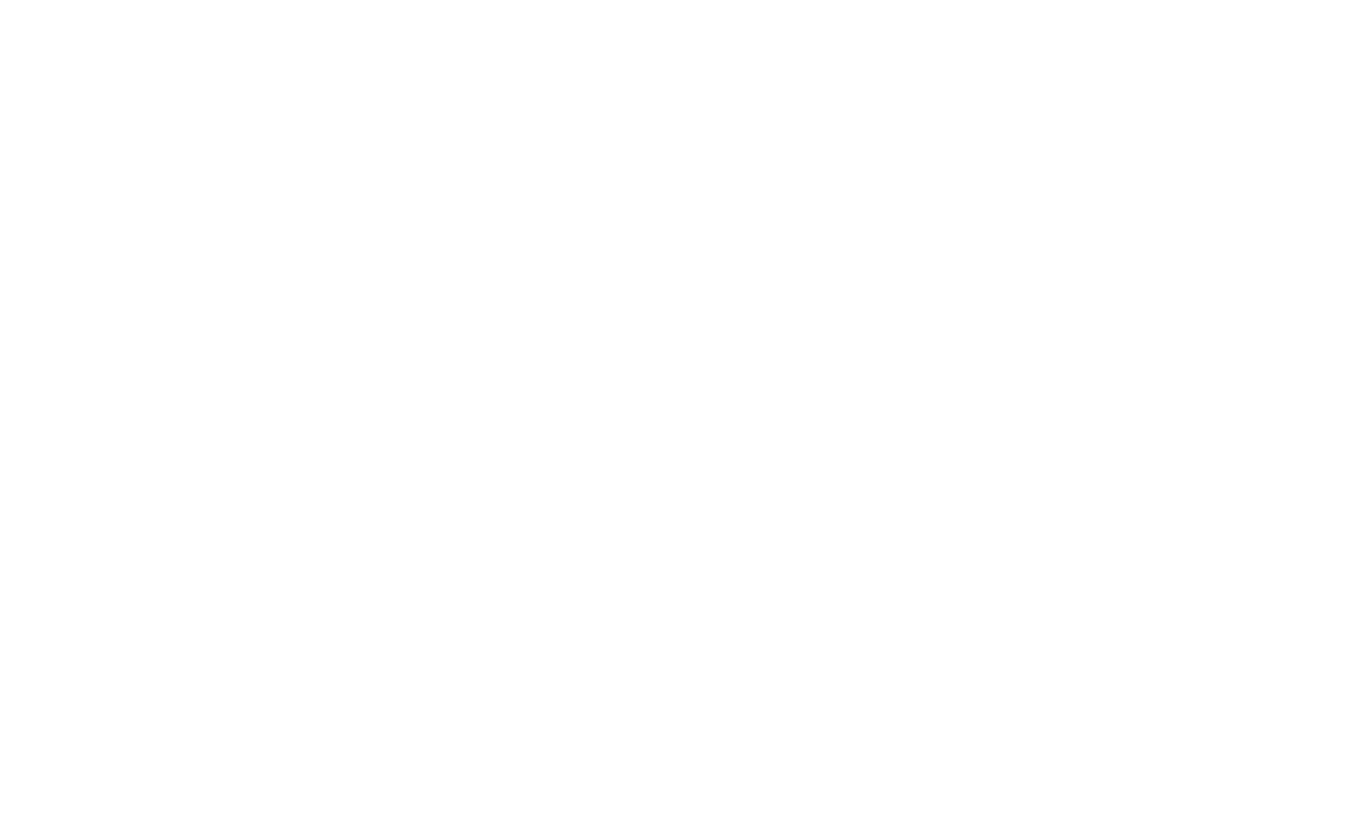
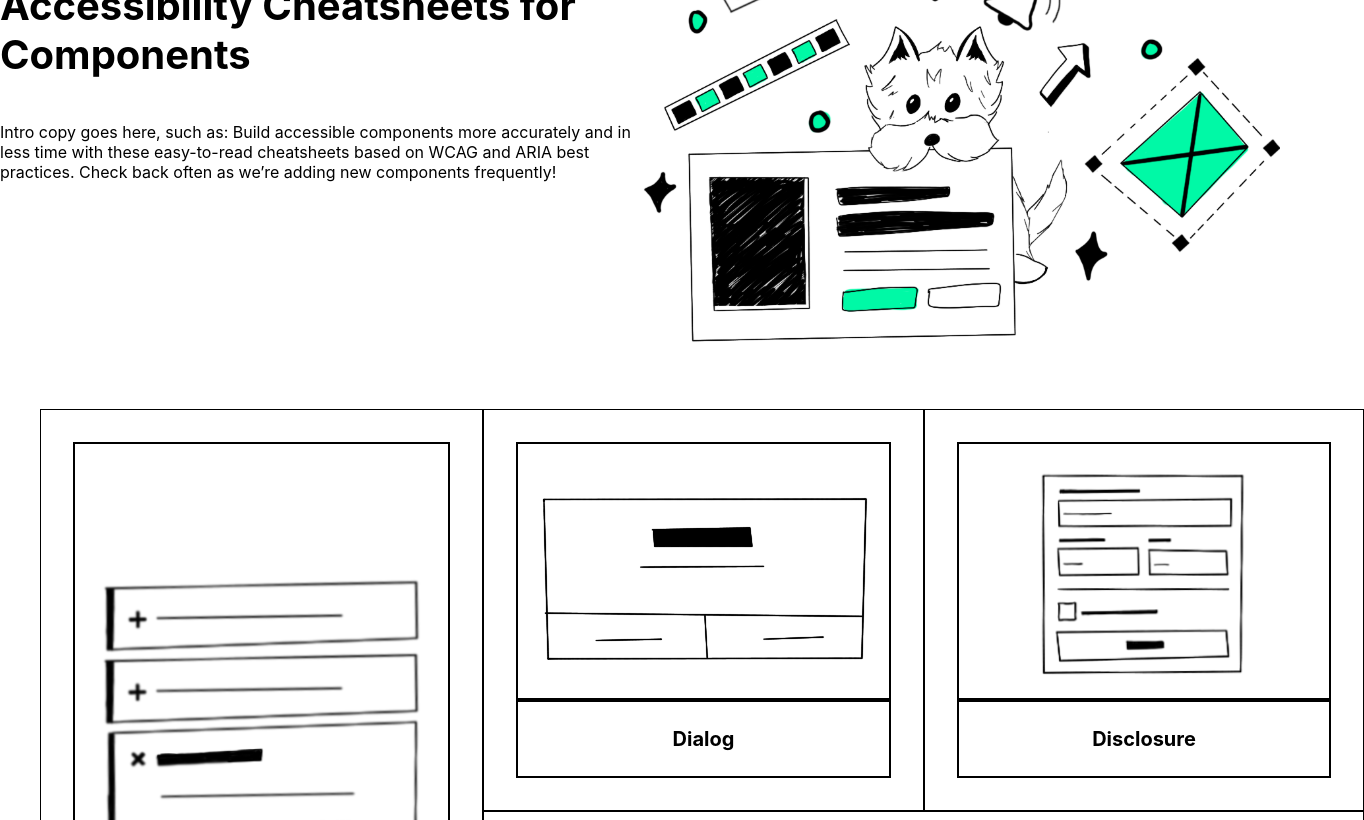
Before and after one commit to sparkbox/accessible-components, a Next.js app: page / in a window 1280 px wide. Before the commit this address had no page. Shown: the part 280-1100 px from the top of the page, 1364 px wide, since content can reach past the window. Before the commit the page ends 800 px from the top, so only its background shows below. Built offline with nearby package versions, Linux system fonts and the light colour scheme.

Commit message:
feat: Add CI checks
They can check if the commit messages are formatted correctly.

FSA22V2-231

```diff
--- /dev/null
+++ b/src/pages/index.jsx
@@ -0,0 +1,47 @@
+import React from 'react';
+import Layout from '../components/Layout';
+import ComponentCard from '../components/ComponentCard';
+
+export default function Home() {
+  return (
+    <Layout pageTitle="Home">
+      <div className="home">
+        <div className="home-top">
+          <div className="home-top__text-column">
+            <h1>Accessibility Cheatsheets for Components</h1>
+            <p className="home-top__top-description">
+              Intro copy goes here, such as: Build accessible components
+              more accurately and in less time with these easy-to-read
+              cheatsheets based on WCAG and ARIA best practices.
+              Check back often as we’re adding new components frequently!
+            </p>
+          </div>
+          <div>
+            <img
+              className="home-top__top-image"
+              src="/home-header-image.svg"
+              alt="Illustration of dog surrounded by accessible components"
+            />
+          </div>
+        </div>
+        <div className="components">
+          <ul className="components-grid">
+            <li className="components-grid__item components-grid__item--accordion">
+              <ComponentCard name="Accordion" slug="/accordion" image="/accordion_artwork.svg" />
+            </li>
+            <li className="components-grid__item components-grid__item--dialog">
+              <ComponentCard name="Dialog" slug="/dialog" image="/dialog_artwork.svg" />
+            </li>
+            <li className="components-grid__item components-grid__item--disclosure">
+              <ComponentCard name="Disclosure" slug="/disclosure" image="/disclosure_artwork.svg" />
+            </li>
+            <li className="components-grid__item components-grid__item--tabs">
+              <ComponentCard name="Tabs" slug="/tabs" image="/tabs_artwork.svg" />
+            </li>
+            <li className="components-grid__item components-grid__item--max-scott"><img src="/max-grid.svg" alt="Illustration of cute small white terrier dog with tongue out and head turned to the left looking like he is curious" /></li>
+          </ul>
+        </div>
+      </div>
+    </Layout>
+  );
+}
```
